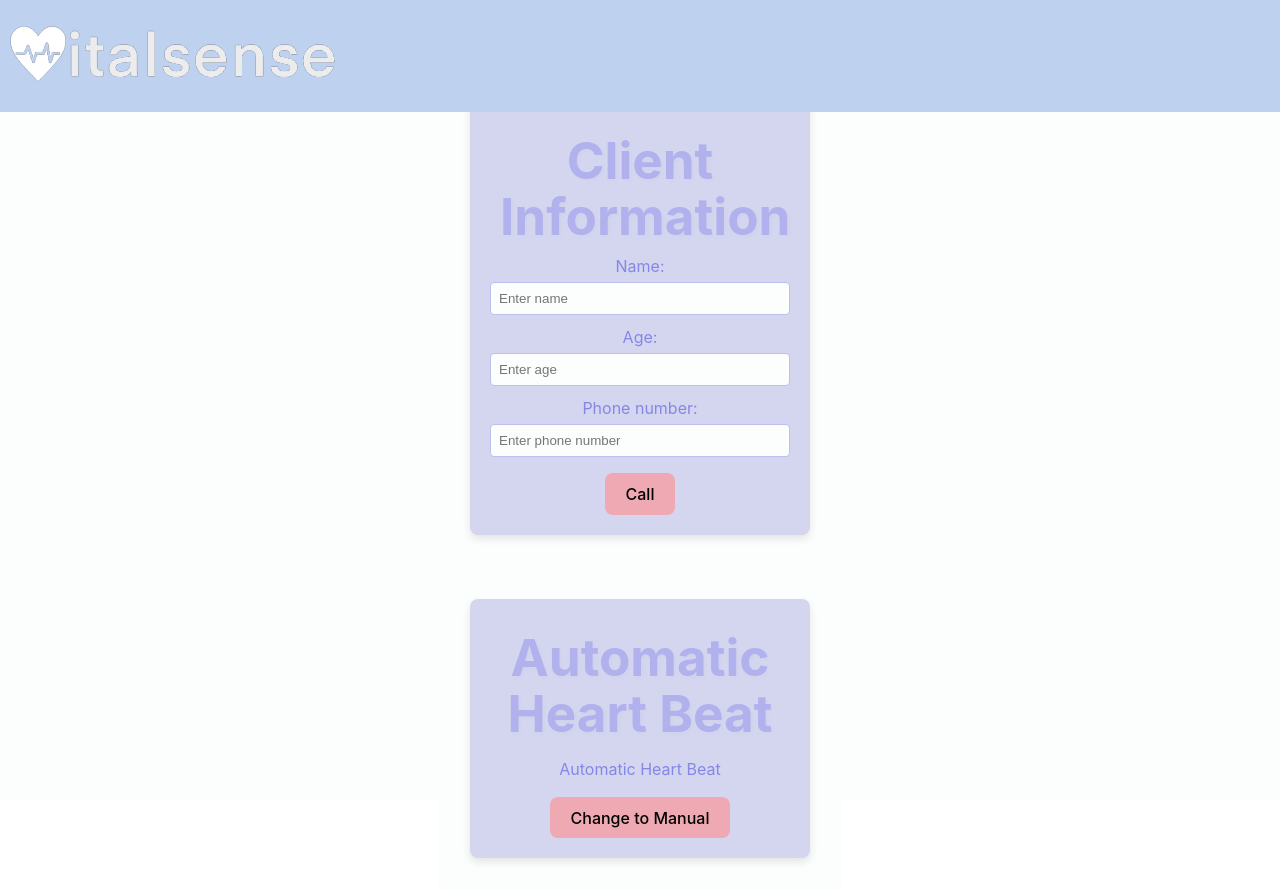
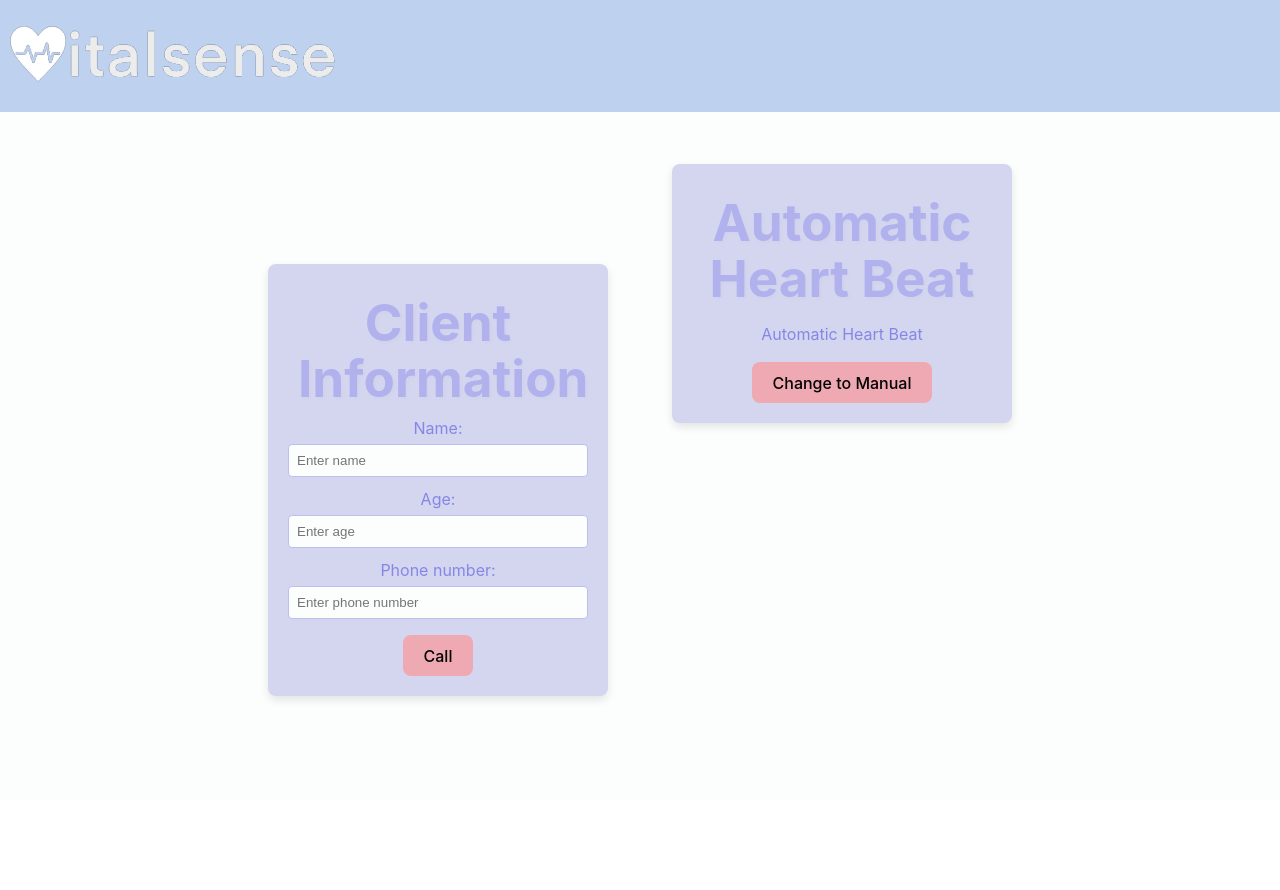
Before and after one commit to AltraDiv/VitalSense, a React (Vite) app in the folder FrontEnd/VitalSense/: page / in a window 1280 px wide. After the commit the page ends 800 px from the top, so only its background shows below. Built offline with nearby package versions, Linux system fonts and the light colour scheme.

Commit message:
fixed alignment with main content

```diff
--- a/FrontEnd/VitalSense/src/App.css
+++ b/FrontEnd/VitalSense/src/App.css
@@ -12,11 +12,16 @@ body {
   text-align: center;
   width: 100%;
   display: flex;
-  flex-direction: column;
+
   justify-content: center;
   height: calc(100% - 60px);
   padding-top: 60px;
 }
+
+.content-container{
+  display: flex;
+}
+
 
 .button {
   background-color: #efa9b2;
```
